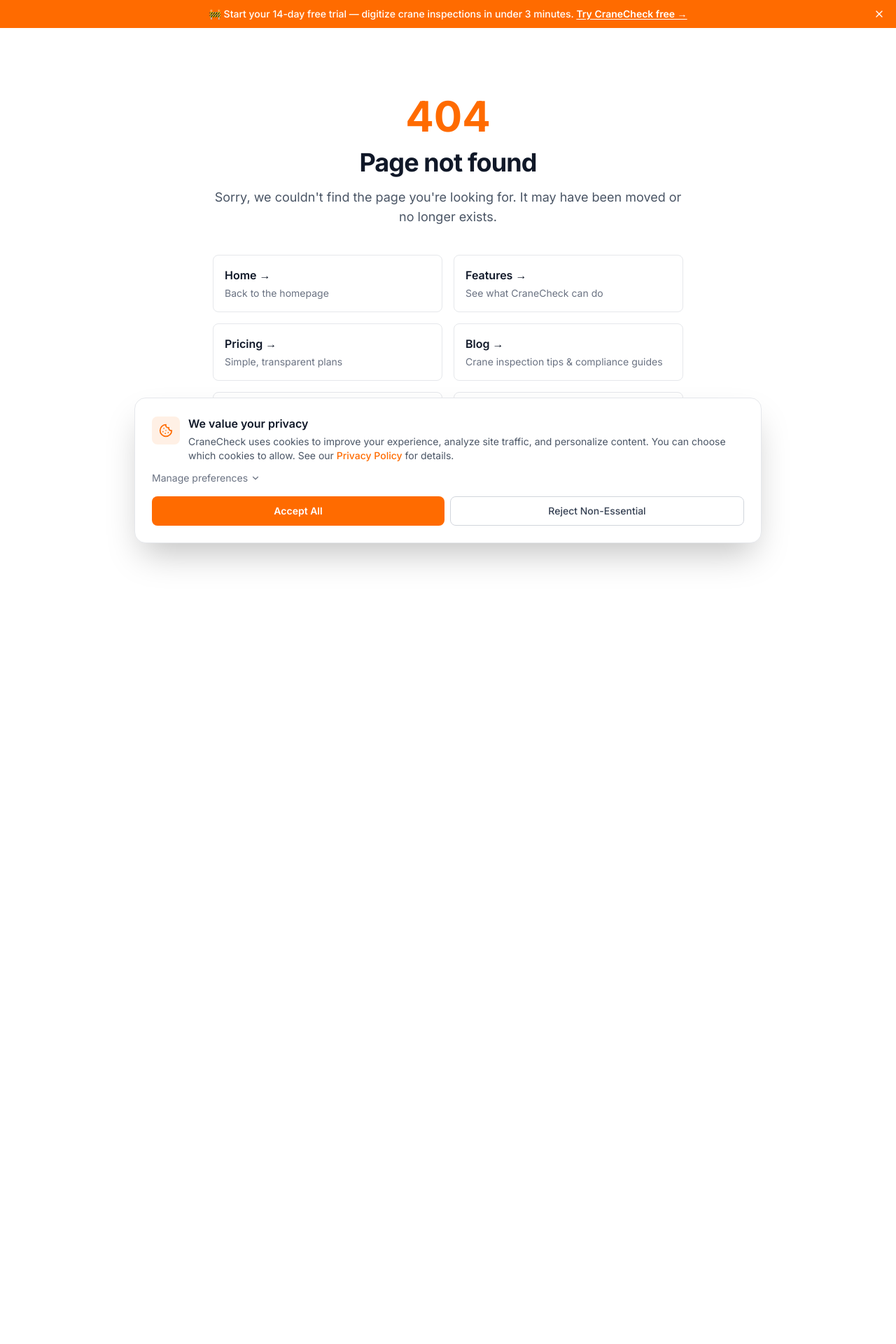
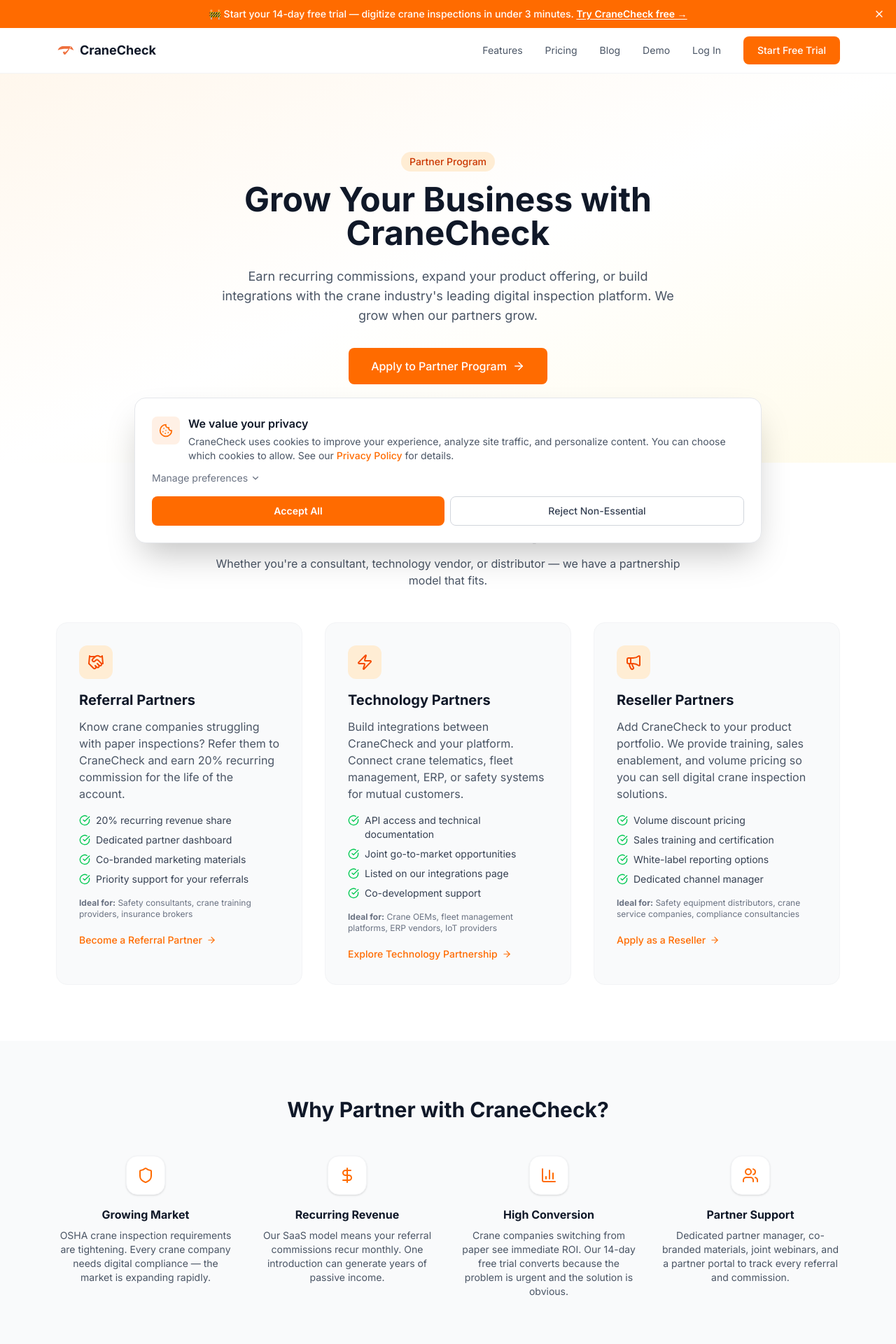
Before and after one commit to nolanterry/cranecheck-site, a Next.js app: page /partners in a window 1280 px wide. Before the commit this address had no page. Shown: the top 1920 px of the page at 70% size. Before the commit the page ends 822 px from the top, so only its background shows below. Built offline with nearby package versions, Linux system fonts and the light colour scheme.

Commit message:
Add /partners page with referral, technology, and reseller tracks + fix Crane icon import in compare page

```diff
--- a/src/app/compare/page.tsx
+++ b/src/app/compare/page.tsx
@@ -2,7 +2,7 @@
 import { Footer } from "@/components/footer";
 import { CTASection } from "@/components/cta-section";
 import type { Metadata } from "next";
-import { Crane, FileText, ArrowRight, Shield, Clock, Users, CheckCircle } from "lucide-react";
+import { Construction, FileText, ArrowRight, Shield, Clock, Users, CheckCircle } from "lucide-react";
 import Link from "next/link";
 
 export const metadata: Metadata = {
@@ -15,7 +15,7 @@
   {
     name: "InspectAll",
     href: "/compare/inspectall",
-    icon: Crane,
+    icon: Construction,
     description: "Purpose-built crane software vs. multi-industry platform",
     tagline: "CraneCheck covers all crane types — InspectAll focuses only on overhead cranes"
   },
--- /dev/null
+++ b/src/app/partners/page.tsx
@@ -0,0 +1,207 @@
+import { Header } from "@/components/header";
+import { Footer } from "@/components/footer";
+import { CTASection } from "@/components/cta-section";
+import type { Metadata } from "next";
+import { Handshake, DollarSign, Users, Megaphone, BookOpen, ArrowRight, Shield, BarChart3, CheckCircle, Zap } from "lucide-react";
+import Link from "next/link";
+
+export const metadata: Metadata = {
+  title: "Partner Program — CraneCheck",
+  description: "Join the CraneCheck partner program. Earn recurring commissions referring crane companies, or integrate your product with our OSHA-compliant inspection platform.",
+  alternates: { canonical: "/partners" },
+};
+
+const PARTNER_TYPES = [
+  {
+    icon: Handshake,
+    title: "Referral Partners",
+    description: "Know crane companies struggling with paper inspections? Refer them to CraneCheck and earn 20% recurring commission for the life of the account.",
+    benefits: [
+      "20% recurring revenue share",
+      "Dedicated partner dashboard",
+      "Co-branded marketing materials",
+      "Priority support for your referrals",
+    ],
+    cta: "Become a Referral Partner",
+    ideal: "Safety consultants, crane training providers, insurance brokers",
+  },
+  {
+    icon: Zap,
+    title: "Technology Partners",
+    description: "Build integrations between CraneCheck and your platform. Connect crane telematics, fleet management, ERP, or safety systems for mutual customers.",
+    benefits: [
+      "API access and technical documentation",
+      "Joint go-to-market opportunities",
+      "Listed on our integrations page",
+      "Co-development support",
+    ],
+    cta: "Explore Technology Partnership",
+    ideal: "Crane OEMs, fleet management platforms, ERP vendors, IoT providers",
+  },
+  {
+    icon: Megaphone,
+    title: "Reseller Partners",
+    description: "Add CraneCheck to your product portfolio. We provide training, sales enablement, and volume pricing so you can sell digital crane inspection solutions.",
+    benefits: [
+      "Volume discount pricing",
+      "Sales training and certification",
+      "White-label reporting options",
+      "Dedicated channel manager",
+    ],
+    cta: "Apply as a Reseller",
+    ideal: "Safety equipment distributors, crane service companies, compliance consultancies",
+  },
+];
+
+const WHY_PARTNER = [
+  {
+    icon: Shield,
+    title: "Growing Market",
+    description: "OSHA crane inspection requirements are tightening. Every crane company needs digital compliance — the market is expanding rapidly.",
+  },
+  {
+    icon: DollarSign,
+    title: "Recurring Revenue",
+    description: "Our SaaS model means your referral commissions recur monthly. One introduction can generate years of passive income.",
+  },
+  {
+    icon: BarChart3,
+    title: "High Conversion",
+    description: "Crane companies switching from paper see immediate ROI. Our 14-day free trial converts because the problem is urgent and the solution is obvious.",
+  },
+  {
+    icon: Users,
+    title: "Partner Support",
+    description: "Dedicated partner manager, co-branded materials, joint webinars, and a partner portal to track every referral and commission.",
+  },
+];
+
+const STEPS = [
+  { step: "1", title: "Apply", description: "Fill out the partner application form. We review within 48 hours." },
+  { step: "2", title: "Onboard", description: "Get your partner dashboard, referral links, and co-branded materials." },
+  { step: "3", title: "Refer & Earn", description: "Share CraneCheck with your network. Track conversions and commissions in real time." },
+];
+
+const partnerSchema = {
+  "@context": "https://schema.org",
+  "@type": "WebPage",
+  name: "CraneCheck Partner Program",
+  description: "Join the CraneCheck partner program. Earn recurring commissions or integrate your product with OSHA-compliant crane inspection software.",
+  url: "https://cranecheck.co/partners",
+  breadcrumb: {
+    "@type": "BreadcrumbList",
+    itemListElement: [
+      { "@type": "ListItem", position: 1, name: "Home", item: "https://cranecheck.co" },
+      { "@type": "ListItem", position: 2, name: "Partners", item: "https://cranecheck.co/partners" },
+    ],
+  },
+};
+
+export default function PartnersPage() {
+  return (
+    <>
+      <script type="application/ld+json" dangerouslySetInnerHTML={{ __html: JSON.stringify(partnerSchema) }} />
+      <Header />
+      <main id="main-content">
+        {/* Hero */}
+        <section className="bg-gradient-to-br from-orange-50 via-white to-amber-50 py-20 md:py-28">
+          <div className="max-w-4xl mx-auto px-4 text-center">
+            <span className="inline-block bg-orange-100 text-orange-700 text-sm font-medium px-3 py-1 rounded-full mb-4">
+              Partner Program
+            </span>
+            <h1 className="text-4xl md:text-5xl font-bold text-gray-900 mb-6">
+              Grow Your Business with CraneCheck
+            </h1>
+            <p className="text-lg text-gray-600 max-w-2xl mx-auto mb-8">
+              Earn recurring commissions, expand your product offering, or build integrations with the crane industry&apos;s
+              leading digital inspection platform. We grow when our partners grow.
+            </p>
+            <a
+              href="mailto:partners@cranecheck.co?subject=Partner%20Program%20Application"
+              className="inline-flex items-center gap-2 bg-brand text-white font-medium px-8 py-3.5 rounded-lg hover:bg-brand-dark transition-colors"
+            >
+              Apply to Partner Program <ArrowRight size={18} />
+            </a>
+          </div>
+        </section>
+
+        {/* Partner Types */}
+        <section className="py-20 bg-white">
+          <div className="max-w-6xl mx-auto px-4">
+            <h2 className="text-3xl font-bold text-gray-900 text-center mb-4">Choose Your Partnership Track</h2>
+            <p className="text-gray-600 text-center max-w-2xl mx-auto mb-12">
+              Whether you&apos;re a consultant, technology vendor, or distributor — we have a partnership model that fits.
+            </p>
+            <div className="grid md:grid-cols-3 gap-8">
+              {PARTNER_TYPES.map((type) => (
+                <div key={type.title} className="bg-gray-50 rounded-2xl p-8 border border-gray-100 hover:shadow-lg transition-shadow">
+                  <div className="w-12 h-12 bg-orange-100 rounded-xl flex items-center justify-center mb-4">
+                    <type.icon className="text-orange-600" size={24} />
+                  </div>
+                  <h3 className="text-xl font-bold text-gray-900 mb-3">{type.title}</h3>
+                  <p className="text-gray-600 mb-4">{type.description}</p>
+                  <ul className="space-y-2 mb-4">
+                    {type.benefits.map((b) => (
+                      <li key={b} className="flex items-start gap-2 text-sm text-gray-700">
+                        <CheckCircle size={16} className="text-green-500 mt-0.5 shrink-0" />
+                        {b}
+                      </li>
+                    ))}
+                  </ul>
+                  <p className="text-xs text-gray-500 mb-4">
+                    <strong>Ideal for:</strong> {type.ideal}
+                  </p>
+                  <a
+                    href="mailto:partners@cranecheck.co?subject=Partner%20Program%20Application"
+                    className="inline-flex items-center gap-1.5 text-brand font-medium text-sm hover:underline"
+                  >
+                    {type.cta} <ArrowRight size={14} />
+                  </a>
+                </div>
+              ))}
+            </div>
+          </div>
+        </section>
+
+        {/* Why Partner */}
+        <section className="py-20 bg-gray-50">
+          <div className="max-w-6xl mx-auto px-4">
+            <h2 className="text-3xl font-bold text-gray-900 text-center mb-12">Why Partner with CraneCheck?</h2>
+            <div className="grid md:grid-cols-2 lg:grid-cols-4 gap-8">
+              {WHY_PARTNER.map((item) => (
+                <div key={item.title} className="text-center">
+                  <div className="w-14 h-14 bg-white rounded-2xl flex items-center justify-center mx-auto mb-4 shadow-sm border border-gray-100">
+                    <item.icon className="text-brand" size={24} />
+                  </div>
+                  <h3 className="font-bold text-gray-900 mb-2">{item.title}</h3>
+                  <p className="text-sm text-gray-600">{item.description}</p>
+                </div>
+              ))}
+            </div>
+          </div>
+        </section>
+
+        {/* How It Works */}
+        <section className="py-20 bg-white">
+          <div className="max-w-4xl mx-auto px-4">
+            <h2 className="text-3xl font-bold text-gray-900 text-center mb-12">How It Works</h2>
+            <div className="grid md:grid-cols-3 gap-8">
+              {STEPS.map((s) => (
+                <div key={s.step} className="text-center">
+                  <div className="w-12 h-12 bg-brand text-white rounded-full flex items-center justify-center mx-auto mb-4 text-xl font-bold">
+                    {s.step}
+                  </div>
+                  <h3 className="font-bold text-gray-900 mb-2">{s.title}</h3>
+                  <p className="text-sm text-gray-600">{s.description}</p>
+                </div>
+              ))}
+            </div>
+          </div>
+        </section>
+
+        <CTASection />
+      </main>
+      <Footer />
+    </>
+  );
+}
--- a/src/app/sitemap.ts
+++ b/src/app/sitemap.ts
@@ -66,6 +66,7 @@
     { url: `${base}/blog/authors`, lastModified: now, changeFrequency: "monthly" as const, priority: 0.5 },
     { url: `${base}/blog/authors/nolan-terry`, lastModified: now, changeFrequency: "monthly" as const, priority: 0.5 },
     { url: `${base}/blog/authors/cranecheck-team`, lastModified: now, changeFrequency: "monthly" as const, priority: 0.5 },
+    { url: `${base}/partners`, lastModified: now, changeFrequency: "monthly", priority: 0.7 },
     { url: `${base}/compare`, lastModified: now, changeFrequency: "monthly", priority: 0.8 },
     { url: `${base}/compare/inspectall`, lastModified: now, changeFrequency: "monthly", priority: 0.8 },
     { url: `${base}/compare/paper`, lastModified: now, changeFrequency: "monthly", priority: 0.8 },
--- a/src/components/footer.tsx
+++ b/src/components/footer.tsx
@@ -13,6 +13,7 @@
   { label: "Resources", href: "/resources" },
   { label: "Help Center", href: "/help" },
   { label: "Glossary", href: "/glossary" },
+  { label: "Partners", href: "/partners" },
   { label: "Status", href: "/status" },
 ];
 
```
